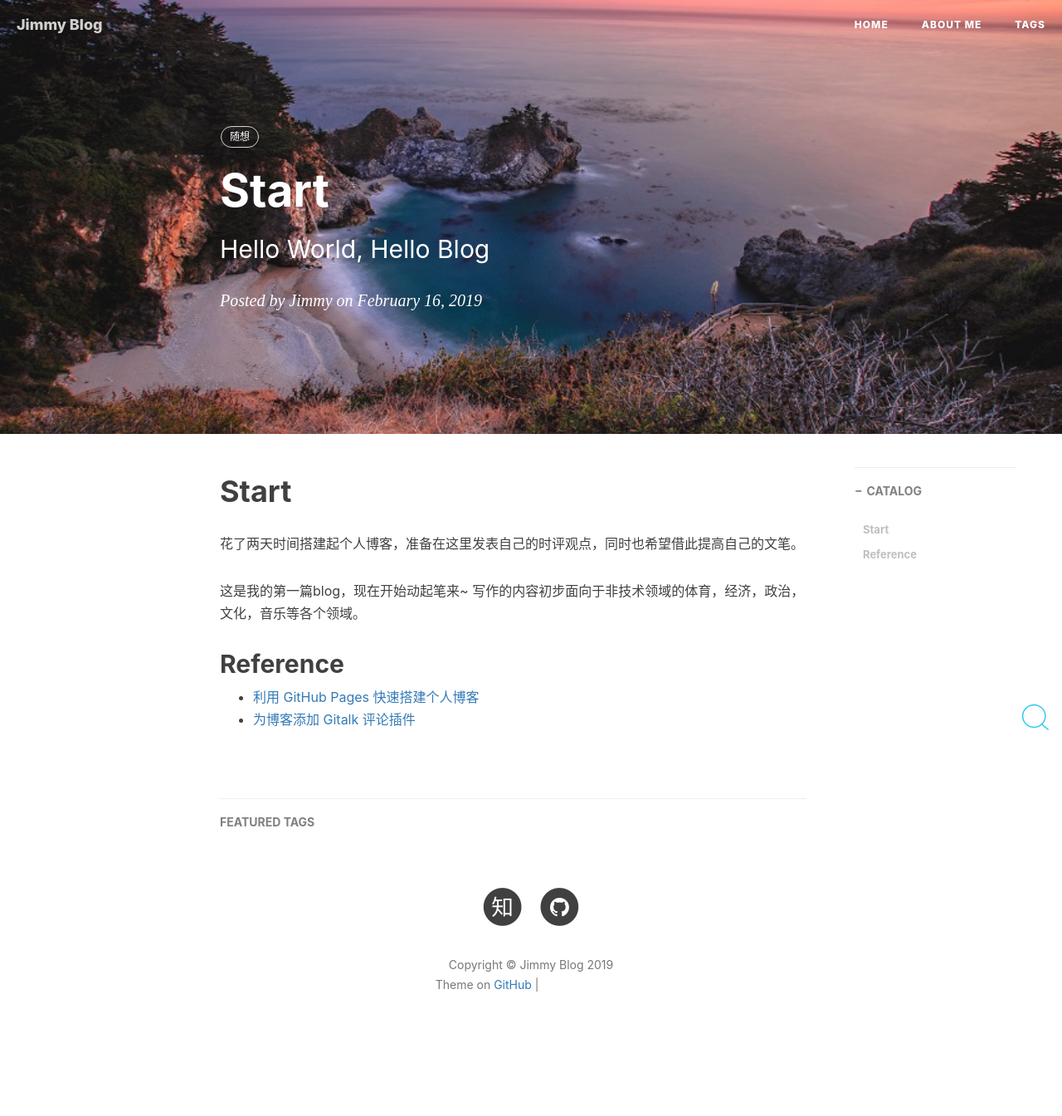
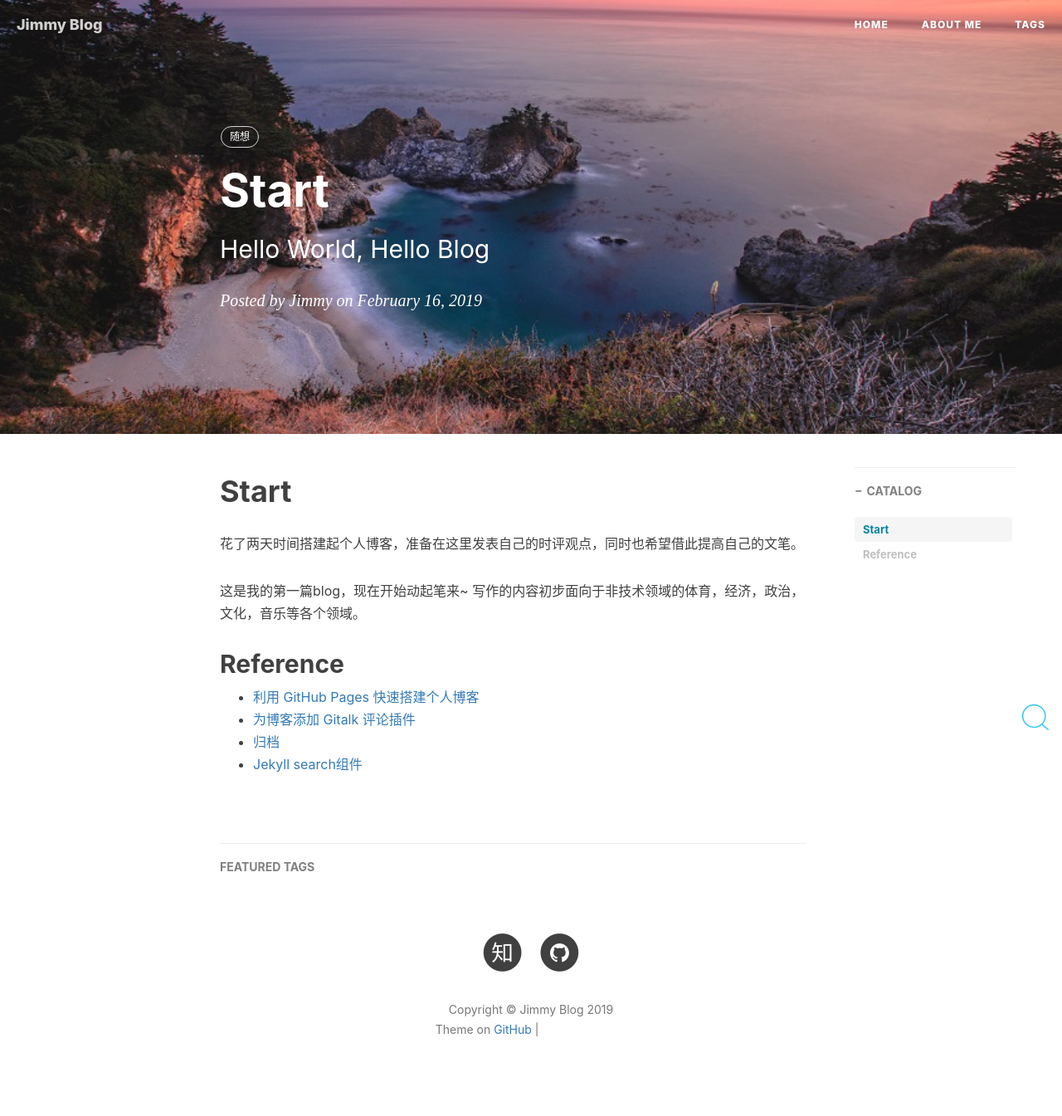
Before and after one commit to InterShang/InterShang.github.io, a Jekyll site: the page built from _posts/2019-02-16-Start.md, in a window 1280 px wide. Shown: the whole page at 83% size. Built offline with Jekyll 4.4.1, drawn with Linux system fonts in a browser that asks for light colours; nearby versions of some CDN libraries; comment, search, counter and statistics services are not loaded; before the commit the page ends 1291 px from its top, so only the background shows below that; grey boxes are pictures that could not be loaded.

Commit message:
Update 2019-02-16-Start.md

```diff
--- a/_posts/2019-02-16-Start.md
+++ b/_posts/2019-02-16-Start.md
@@ -18,3 +18,5 @@
 ## Reference
 - [利用 GitHub Pages 快速搭建个人博客](https://www.jianshu.com/p/e68fba58f75c)
 - [为博客添加 Gitalk 评论插件](http://qiubaiying.top/2017/12/19/%E4%B8%BA%E5%8D%9A%E5%AE%A2%E6%B7%BB%E5%8A%A0-Gitalk-%E8%AF%84%E8%AE%BA%E6%8F%92%E4%BB%B6/)
+- [归档](https://github.com/qiubaiying/qiubaiying.github.io/issues/178#issuecomment-427760396)
+- [Jekyll search组件](https://www.codeboy.me/2016/01/18/jekyll-search-component/)
```
